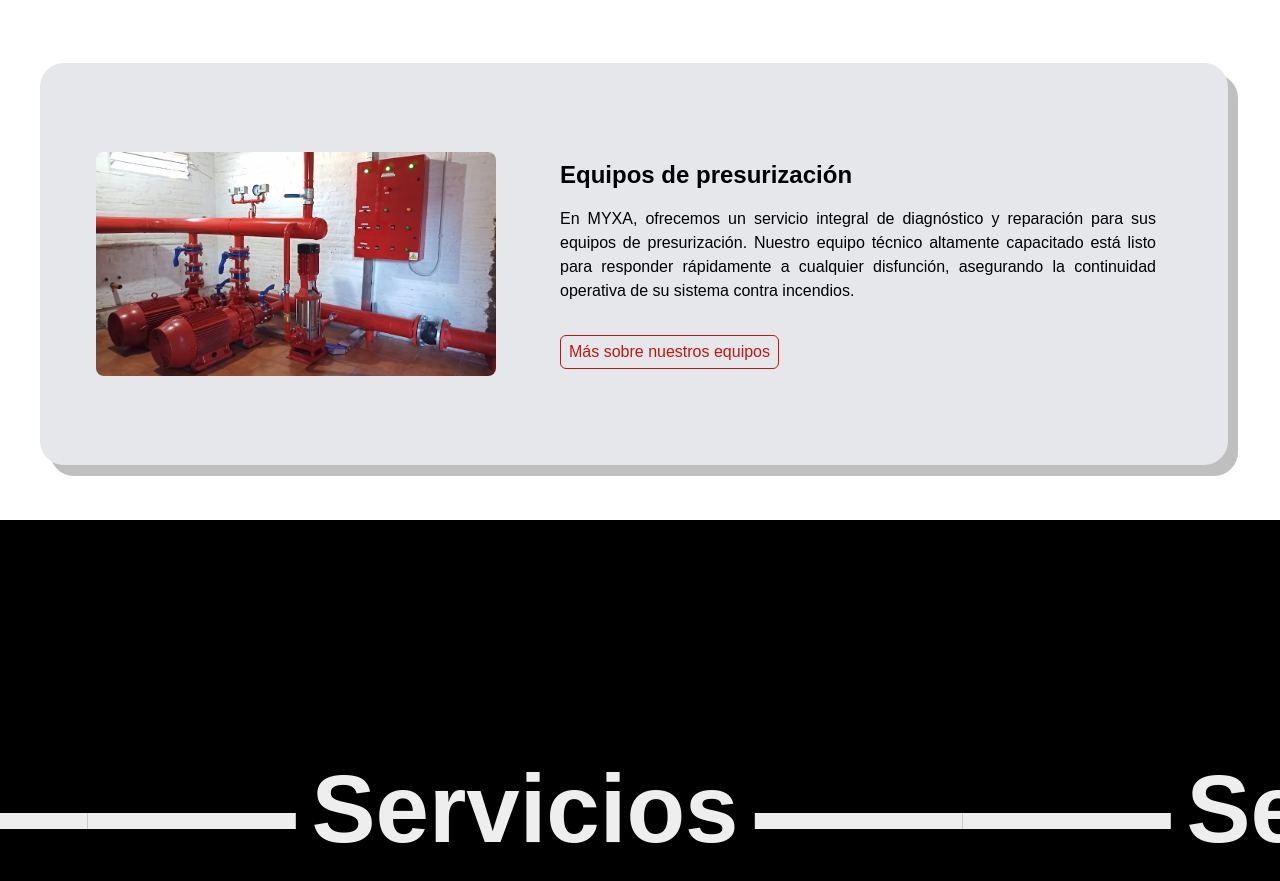
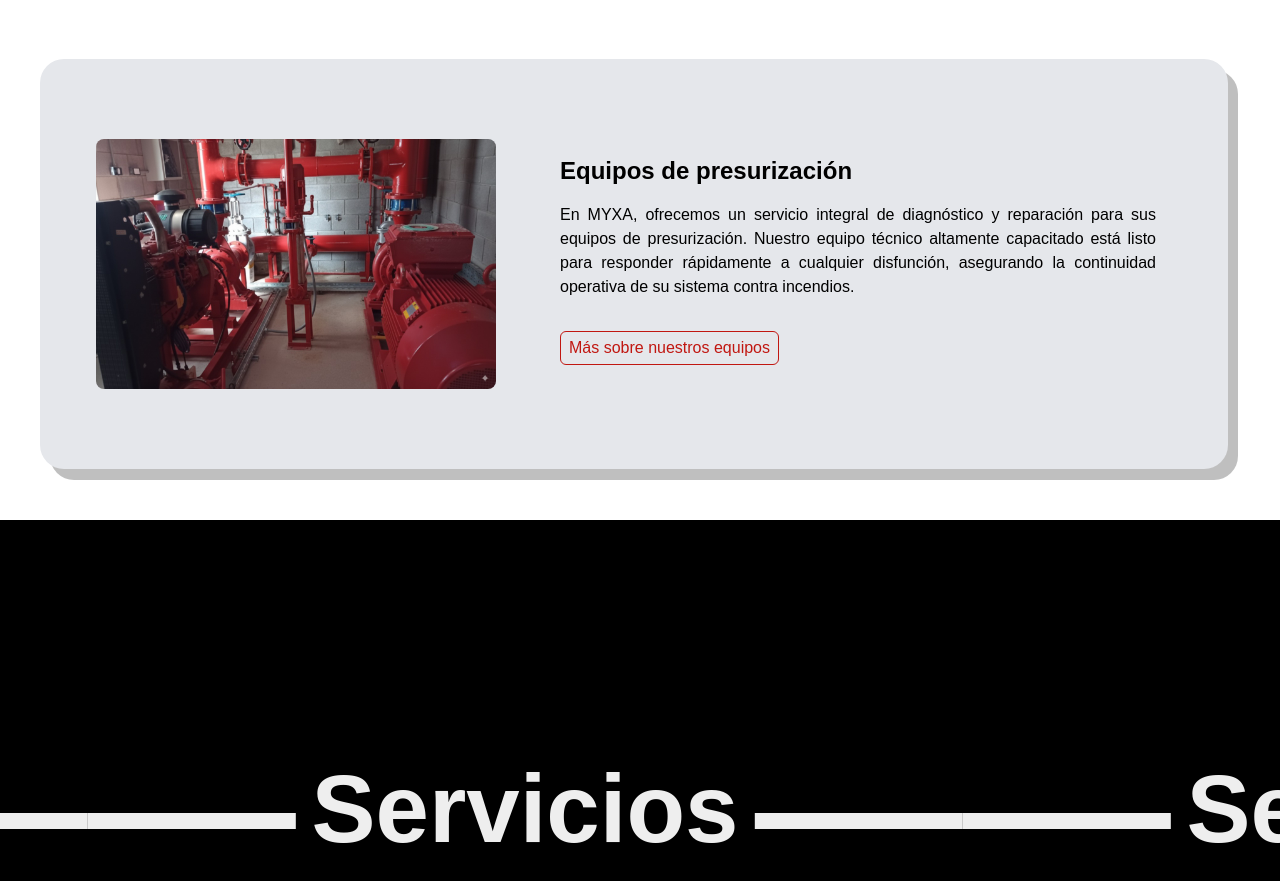
Before and after one commit to emiliacb/myxa-landing, a Next.js app: page / in a window 1280 px wide. Shown: the part 1800-2681 px from the top of the page. Built offline with nearby package versions, Linux system fonts and the light colour scheme.

Commit message:
Update image source from .jpg to .jpeg in Home component

```diff
--- a/src/pages/index.jsx
+++ b/src/pages/index.jsx
@@ -176,7 +176,7 @@ export default function Home() {
             <div className="flex flex-col gap-12 lg:flex-row">
               <Image
                 alt="Picture of the author"
-                src="/instalaciones_1.jpg"
+                src="/instalaciones_1.jpeg"
                 height={400}
                 width={400}
                 className="m-auto rounded-lg"
```
